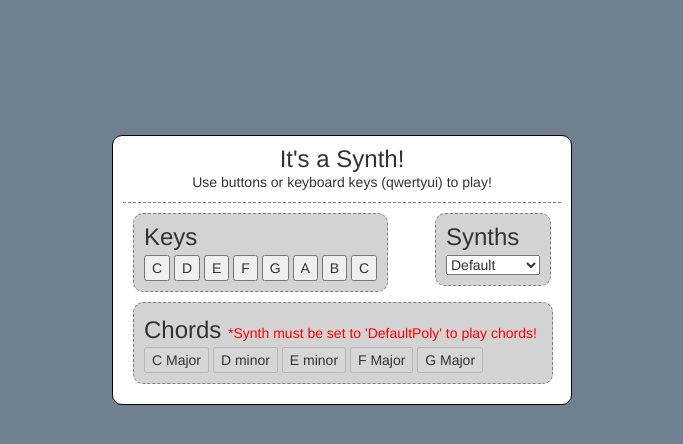
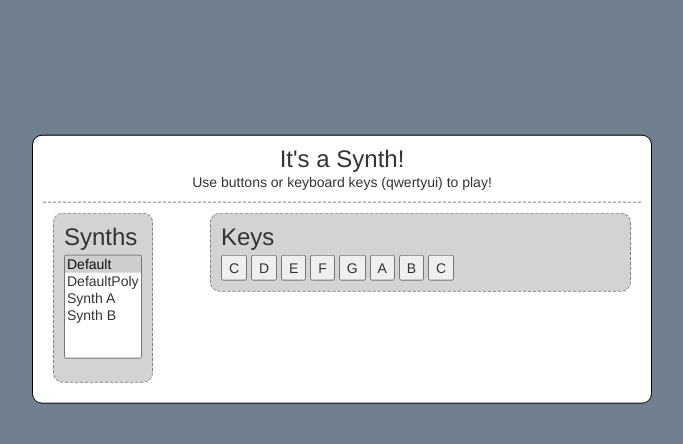
Before and after one commit to hi-im-evab/beepboop, a plain HTML site: page osc.html in a window 1280 px wide. Shown: the whole page, without its empty margins (298-981 px from the left). Drawn offline with nearby package versions, Linux system fonts and the light colour scheme.

Commit message:
Changed design to two-panel selector

```diff
--- a/osc.html
+++ b/osc.html
@@ -6,6 +6,7 @@
 
 	<meta charset="utf-8">
 	<meta name="viewport" content="width=device-width, initial-scale=1">
+
 	<link rel="stylesheet" href="https://maxcdn.bootstrapcdn.com/bootstrap/3.3.7/css/bootstrap.min.css">
 	<script src="https://ajax.googleapis.com/ajax/libs/jquery/3.3.1/jquery.min.js"></script>
 	<script src="https://maxcdn.bootstrapcdn.com/bootstrap/3.3.7/js/bootstrap.min.js"></script>
@@ -27,6 +28,24 @@
 			<p> Use buttons or keyboard keys (qwertyui) to play! </p>
 		</div>
 
+		<!-- Synths -->
+		<div class='row'>
+			<div class='col-xs-3'>
+
+				<div class="synths controls">
+					<h3> Synths </h3>
+					<select id="synthChoice" onchange="switchSynth()" size="6">
+						<option value="sDefault" selected="selected">Default</option>
+						<option value="sDefaultPoly">DefaultPoly</option>
+						<option value="synthA">Synth A</option>
+						<option value="synthB">Synth B</option>
+					</select>
+				</div>
+
+			</div>
+
+			<div class='col-xs-9'>
+
 				<!-- Keys -->
 				<div class="keys controls">
 					<h3> Keys </h3>
@@ -40,21 +59,11 @@
 					<button class="key" id="btnC8va">C</button>
 				</div>
 
-		<!-- Synths -->
-		<div class="synths controls">
-			<h3> Synths </h3>
-			<select id="synthChoice" onchange="switchSynth()">
-				<option value="sDefault">Default</option>
-				<option value="sDefaultPoly">DefaultPoly</option>
-				<option value="synthA">Synth A</option>
-				<option value="synthB">Synth B</option>
-			</select>
-		</div>
+
 
 				<!-- Chords -->
-		<div class="chords controls">
+				<div class="chords controls" id="chords_group">
 					<span id="header"> Chords </span>
-			<span id="detail">*Synth must be set to 'DefaultPoly' to play chords!</span>
 					<br>
 					<button class="chord" id="cMajor">C Major</button>
 					<button class="chord" id="dMinor">D minor</button>
@@ -62,6 +71,12 @@
 					<button class="chord" id="fMajor">F Major</button>
 					<button class="chord" id="gMajor">G Major</button>
 				</div>
+
+			</div>
+		</div>
+
+
+
 	</div>
 	<!-- script must be at bottom? after all HTML loads -->
 
--- a/osc.js
+++ b/osc.js
@@ -40,9 +40,7 @@ synthB = new Tone.Synth({
 
 synth = synthDefault;
 
-synth.connect(meter);
-// document.getElementById('meter').innerHTML = meter.getValue();
-
+//synth.connect(meter);
 
 function init() {
 	if (synth !== synthDefaultPoly) {
@@ -50,6 +48,8 @@ function init() {
 			chords[i].disabled = true;
 		}
 	}
+
+	document.getElementById('chords_group').style.display = 'none';
 }
 
 // Choose synth
@@ -70,12 +70,14 @@ function switchSynth() {
 	}
 
 	if (synth === synthDefaultPoly) {
-		document.getElementById('detail').style.display = 'none';
+		document.getElementById('chords_group').style.display = '';
+
 		for (var i in chords) {
 			chords[i].disabled = false;
 		}
 	} else {
-		document.getElementById('detail').style.display = '';
+		document.getElementById('chords_group').style.display = 'none';
+
 		for (var i in chords) {
 			chords[i].disabled = true;
 		}
@@ -128,15 +130,6 @@ keys[6].addEventListener('click', function() {
 keys[7].addEventListener('click', function() {
 	playNote('C6');
 });
-
-// for (i = 0; i < 8; i++) {
-	// keys[i].addEventListener('click', function() {
-		// document.getElementById('thing').className += ' animate';
-		// setTimeout(function() {
-			// document.getElementById('thing').className = 'thing';
-		// }, 1000)
-	// });
-// }
 
 // Chords
 // C Maj
--- a/styles.css
+++ b/styles.css
@@ -5,7 +5,7 @@ body {
 }
 
 .thing {
-	width: 500px;
+	width: 650px;
     height: 300px;
 	border-radius: 10px;
 	display: inline-block;
@@ -14,7 +14,6 @@ body {
     -webkit-transition: opacity .5s; /* For Safari 3.1 to 6.0 */
     transition: opacity .2s;
 	transition-timing-function: ease-out;
-
 
 	margin: 0 auto;
 	position: absolute;
@@ -27,7 +26,7 @@ body {
 
 .main {
 	background: white;
-	width: 460px;
+	width: 620px;
 	height: max-content;
 	margin: 0 auto;
 	padding: 10px;
@@ -52,6 +51,7 @@ body {
 	border: 1px dashed grey;
 	border-radius: 10px;
 	margin: 10px;
+	padding: 10px;
 	background-color: lightgrey;
 }
 .controls h3, .controls #header {
@@ -60,24 +60,17 @@ body {
 	margin-bottom: 4px;
 }
 
-.main .keys {
-	float: left;
+.main .synths {
 	width: max-content;
-	height: max-content;
-	padding: 10px;
+	height: 170px;
 }
 
-.main .synths {
-	float: right;
-	width: max-content;
-	height: max-content;
-	padding: 10px;
+#greyout {
+	background: grey;
 }
-.main .chords {
-	clear: both;
-	width: 420px;
-	height: max-content;
-	padding: 10px;
+
+.chords {
+
 }
 
 .chords span {
```
Lines whose indentation alone changed are shown as unchanged.
